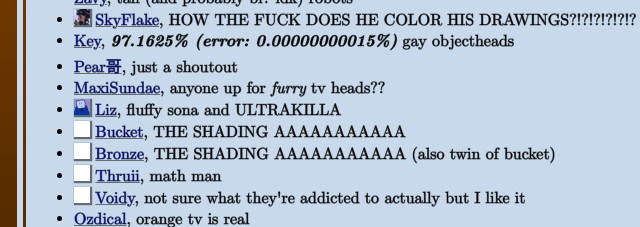
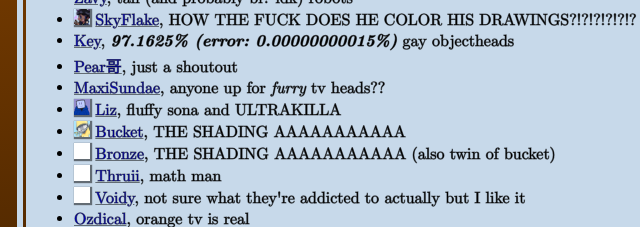
Before and after one commit to UltrioG/ultrio-base-website, a plain HTML site: page art_page.html in a window 1280 px wide. Shown: the part 1380-1607 px from the top of the page, 298-938 px from the left. Drawn offline with Linux system fonts and the light colour scheme.

Commit message:
Added bucket's icon

```diff
--- a/art_page.html
+++ b/art_page.html
@@ -173,7 +173,7 @@
               <a href="https://twitter.com/LizNotFound">Liz</a>, fluffy sona and ULTRAKILLA
             </li>
             <li>
-              <img class="icon" src="Assets/Images/Icons/blank.png">
+              <img class="icon" src="Assets/Images/Icons/bucko.jpg">
               <a href="https://www.instagram.com/bucketoubar">Bucket</a>, THE SHADING AAAAAAAAAAA
             </li>
             <li>
```
Also changed, not shown: Assets/Images/Icons/bucko.jpg (added).
